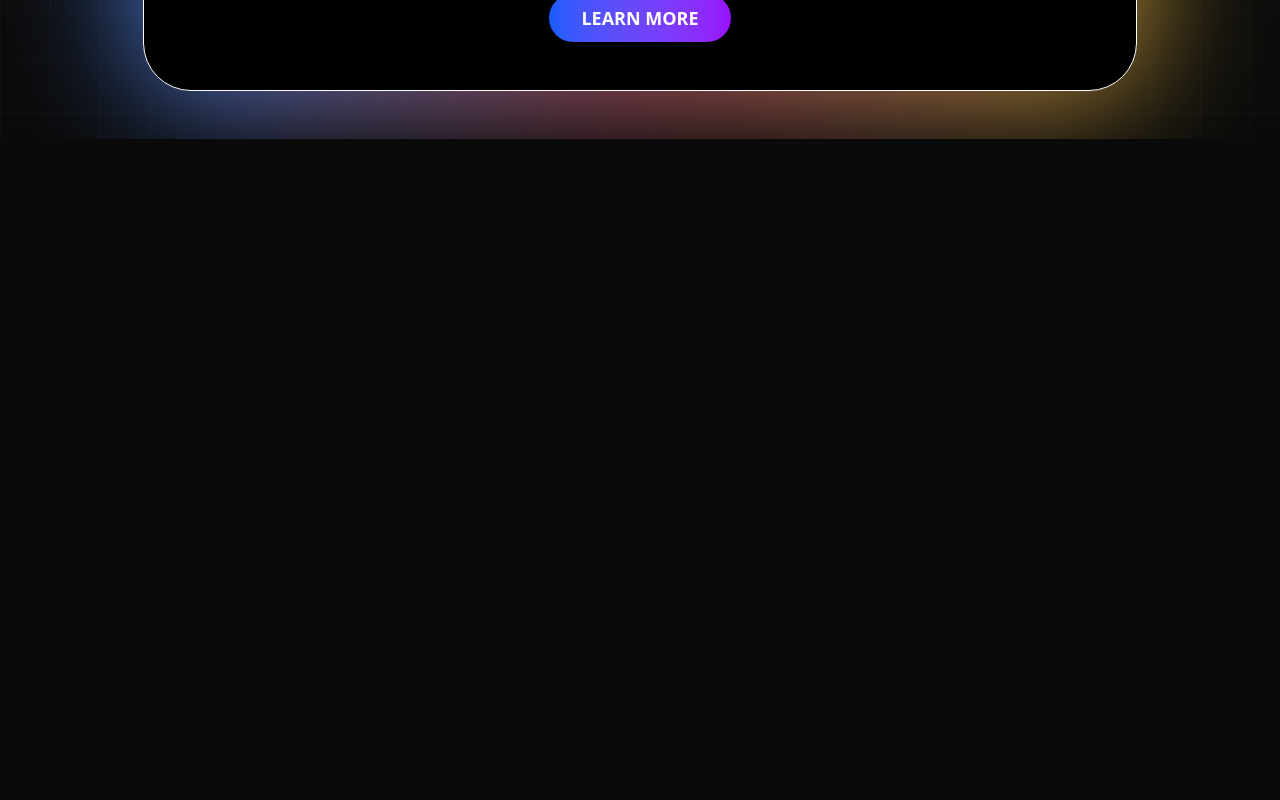
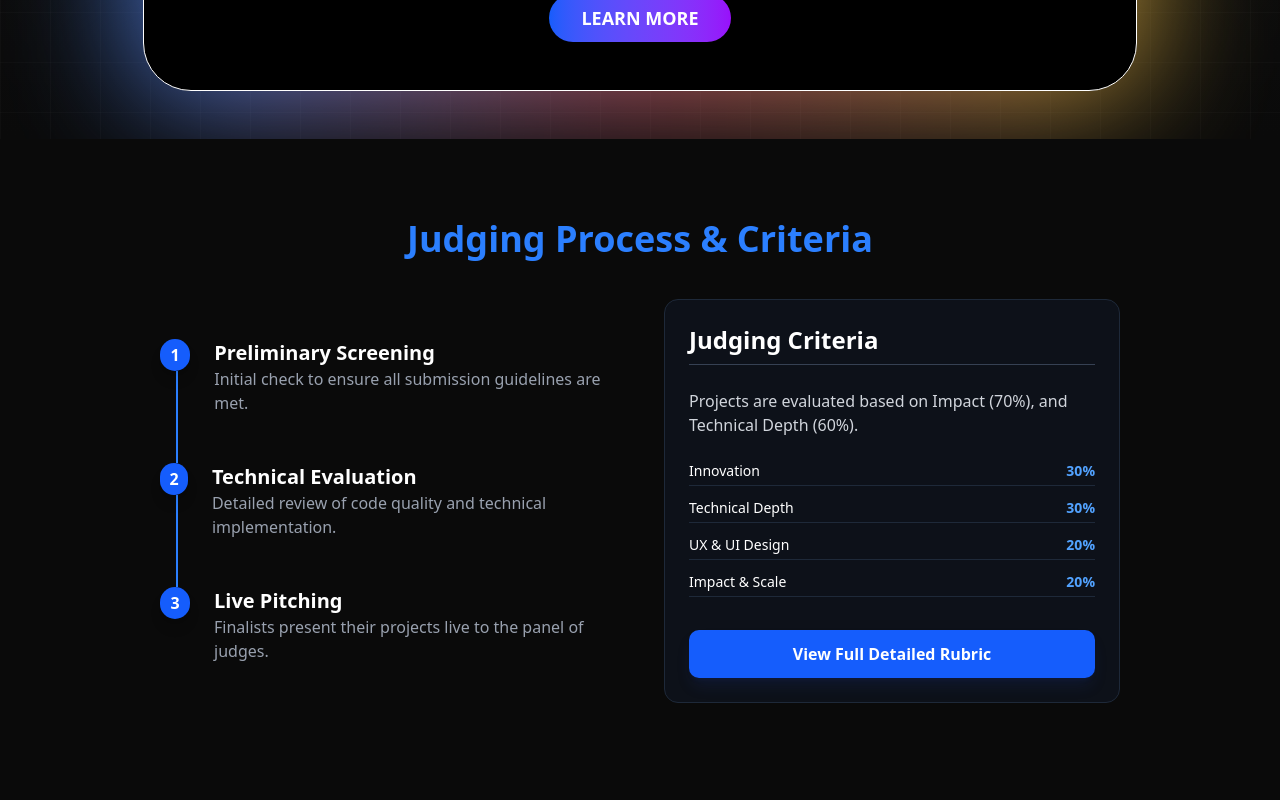
Before and after one commit to kitahack2026/kitahack2026, a Next.js app in the folder kitahack/: page / in a window 1280 px wide. Shown: the part 780-1580 px from the top of the page. Built offline with nearby package versions, Linux system fonts and the light colour scheme.

Commit message:
Added Judging Criteria

```diff
--- a/kitahack/app/page.tsx
+++ b/kitahack/app/page.tsx
@@ -2,9 +2,97 @@ import HeroSection from './components/Hero/HeroSection';
 
 export default function Home() {
   return (
-    <main className="min-h-screen bg-[#0A0A0A]">
+    <main className="min-h-screen bg-[#0A0A0A] text-white">
       <HeroSection />
-      {/* About section will be added here later */}
+
+      {/* Judging Section */}
+      <section id="judging" className="max-w-5xl mx-auto p-8 py-20">
+        <h2 className="text-4xl font-bold mb-10 text-center text-blue-500">Judging Process & Criteria</h2>
+
+        <div className="grid md:grid-cols-2 gap-12">
+<div className="max-w-xl mx-auto py-10">
+  <div className="space-y-0">
+    {/* Step 1 */}
+    <div className="relative flex items-start pb-12">
+      {/* The Connecting Line */}
+      <div className="absolute left-4 top-8 bottom-0 w-0.5 bg-blue-500"></div>
+
+      <div className="relative z-10 flex items-center justify-center w-8 h-8 rounded-full bg-blue-600 text-white font-bold shadow-lg">
+        1
+      </div>
+      <div className="ml-6">
+        <h4 className="text-xl font-bold text-white">Preliminary Screening</h4>
+        <p className="text-gray-400">Initial check to ensure all submission guidelines are met.</p>
+      </div>
+    </div>
+
+    {/* Step 2 */}
+    <div className="relative flex items-start pb-12">
+      {/* The Connecting Line */}
+      <div className="absolute left-4 top-8 bottom-0 w-0.5 bg-blue-500"></div>
+
+      <div className="relative z-10 flex items-center justify-center w-8 h-8 rounded-full bg-blue-600 text-white font-bold shadow-lg">
+        2
+      </div>
+      <div className="ml-6">
+        <h4 className="text-xl font-bold text-white">Technical Evaluation</h4>
+        <p className="text-gray-400">Detailed review of code quality and technical implementation.</p>
+      </div>
+    </div>
+
+    {/* Step 3 */}
+    <div className="relative flex items-start">
+      {/* No line needed for the last step */}
+      <div className="relative z-10 flex items-center justify-center w-8 h-8 rounded-full bg-blue-600 text-white font-bold shadow-lg">
+        3
+      </div>
+      <div className="ml-6">
+        <h4 className="text-xl font-bold text-white">Live Pitching</h4>
+        <p className="text-gray-400">Finalists present their projects live to the panel of judges.</p>
+      </div>
+    </div>
+  </div>
+</div>
+          {/* 2. Judging Criteria Summary */}
+          <div className="bg-gray-900/50 p-6 rounded-xl border border-gray-800 flex flex-col justify-between">
+            <div>
+              <h3 className="text-2xl font-semibold mb-6 border-b border-gray-700 pb-2">Judging Criteria</h3>
+              <p className="text-gray-300 mb-6">
+                Projects are evaluated based on Impact (70%), and Technical Depth (60%).
+              </p>
+              <div className="space-y-3 mb-8">
+                <div className="flex justify-between text-sm border-b border-gray-800 pb-1">
+                  <span>Innovation</span>
+                  <span className="text-blue-400 font-bold">30%</span>
+                </div>
+                <div className="flex justify-between text-sm border-b border-gray-800 pb-1">
+                  <span>Technical Depth</span>
+                  <span className="text-blue-400 font-bold">30%</span>
+                </div>
+                <div className="flex justify-between text-sm border-b border-gray-800 pb-1">
+                  <span>UX & UI Design</span>
+                  <span className="text-blue-400 font-bold">20%</span>
+                </div>
+                <div className="flex justify-between text-sm border-b border-gray-800 pb-1">
+                  <span>Impact & Scale</span>
+                  <span className="text-blue-400 font-bold">20%</span>
+                </div>
+              </div>
+            </div>
+
+            {/* Hyperlink Button */}
+            <a
+              href="https://drive.google.com/drive/u/5/folders/1DXumVRpNUqZzpxHE-O3arWUeodO4htbV"
+              target="_blank"
+              rel="noopener noreferrer"
+              className="w-full bg-blue-600 hover:bg-blue-700 text-white font-bold py-3 px-6 rounded-lg text-center transition-all shadow-lg shadow-blue-900/20"
+            >
+              View Full Detailed Rubric
+            </a>
+          </div>
+        </div>
+      </section>
+
       <div id="about" className="min-h-screen"></div>
     </main>
   );
```
